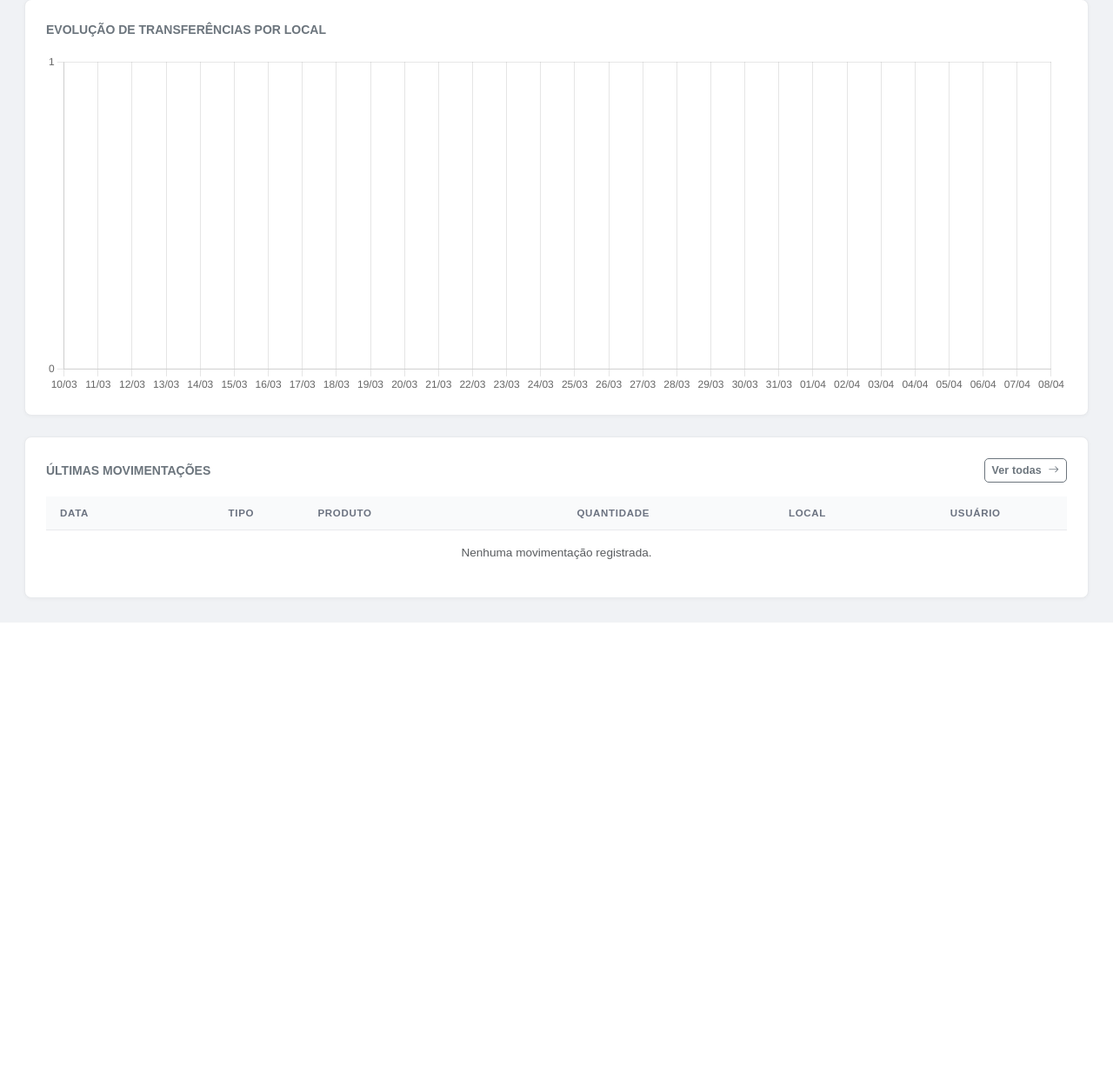
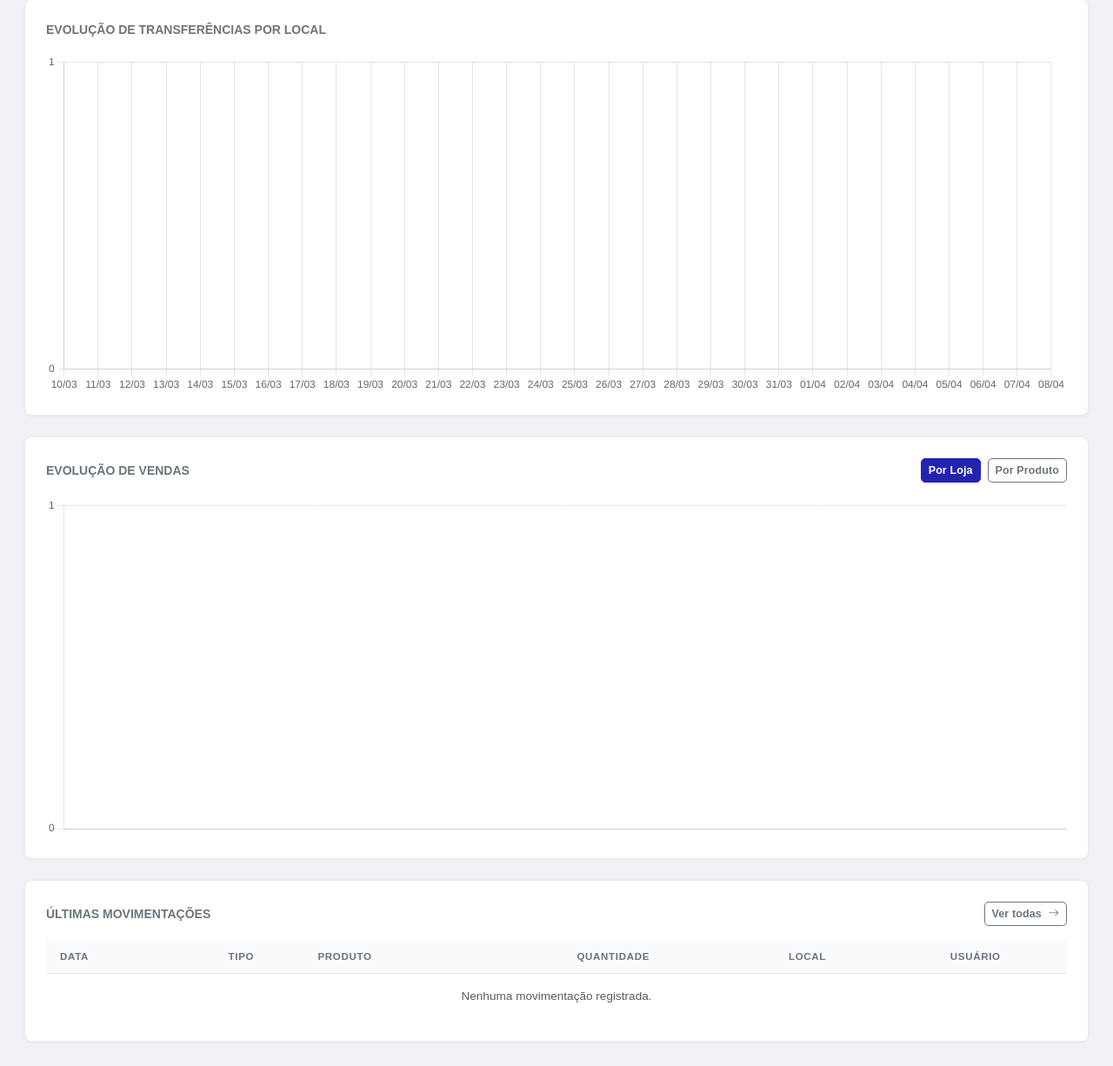
Before and after one commit to decorcril/decolog, a Django app: page / in a window 1280 px wide. Shown: the part 1311-2537 px from the top of the page at 87% size. Before the commit the page ends 2027 px from the top, so only its background shows below. Run offline with Django 5.2, Linux system fonts and the light colour scheme; the visitor is signed in with stand-in values (Sample User, id 1); data comes from the database, SQL or seed files in the repository; data that the repository does not hold is empty.

Commit message:
feat: inclue evolução de vendas por lojas e por produtos

```diff
--- a/core/templates/core/dashboard.html
+++ b/core/templates/core/dashboard.html
@@ -107,7 +107,7 @@
 
 </div>
 
-{# ==================== GRÁFICOS ==================== #}
+{# ==================== GRÁFICOS GERAIS ==================== #}
 <div class="row g-4 mb-4">
 
   {# -- Gráfico de linha -- #}
@@ -132,25 +132,40 @@
 
 </div>
 
-{# ==================== GRÁFICO TRANSFERÊNCIAS (só Gerente/Admin) ==================== #}
-{# is_gerente é calculado na view dashboard e passado como contexto #}
+{# ==================== GRÁFICOS EXCLUSIVOS GERENTE/ADMIN ==================== #}
+{# is_gerente é calculado na view e passado como contexto #}
 {% if is_gerente %}
+
+  {# -- Transferências entre locais -- #}
   <div class="card mb-4">
     <div class="card-body p-4">
       <p class="fw-semibold text-secondary small mb-3">TRANSFERÊNCIAS ENTRE LOCAIS</p>
       <canvas id="graficoTransferencias" height="100"></canvas>
     </div>
   </div>
-{% endif %}
 
-{# ==================== GRÁFICO EVOLUÇÃO POR LOCAL (só Gerente/Admin) ==================== #}
-{% if is_gerente %}
+  {# -- Evolução de transferências por local -- #}
   <div class="card mb-4">
     <div class="card-body p-4">
       <p class="fw-semibold text-secondary small mb-3">EVOLUÇÃO DE TRANSFERÊNCIAS POR LOCAL</p>
       <canvas id="graficoTransferenciasPorLocal" height="100"></canvas>
     </div>
   </div>
+
+  {# -- Vendas por loja ou por produto -- #}
+  <div class="card mb-4">
+    <div class="card-body p-4">
+      <div class="d-flex justify-content-between align-items-center mb-3">
+        <p class="fw-semibold text-secondary small mb-0">EVOLUÇÃO DE VENDAS</p>
+        <div class="d-flex gap-2">
+          <button class="btn btn-sm btn-primary" id="btn-por-loja">Por Loja</button>
+          <button class="btn btn-sm btn-outline-secondary" id="btn-por-produto">Por Produto</button>
+        </div>
+      </div>
+      <canvas id="graficoVendas" height="100"></canvas>
+    </div>
+  </div>
+
 {% endif %}
 
 {# ==================== ÚLTIMAS MOVIMENTAÇÕES ==================== #}
@@ -221,6 +236,8 @@
   data-transferencias-count='{{ transferencias_count_data|safe }}'
   data-transferencias-volume='{{ transferencias_volume_data|safe }}'
   data-transferencias-por-local='{{ transferencias_por_local|safe }}'
+  data-saidas-por-local='{{ saidas_por_local|safe }}'
+  data-saidas-por-produto='{{ saidas_por_produto|safe }}'
   data-is-gerente='{% if is_gerente %}true{% else %}false{% endif %}'>
 </script>
 <script src="{% static 'js/dashboard.js' %}"></script>
--- a/core/views/dashboard.py
+++ b/core/views/dashboard.py
@@ -21,9 +21,10 @@ def dashboard(request):
 
     data_inicio = timezone.now() - timedelta(days=dias)
 
-    # ── Indicadores gerais ──
-    # Para adicionar novos indicadores, crie uma query aqui
-    # e passe no return render abaixo
+    # ══════════════════════════════════════════════════
+    # INDICADORES GERAIS
+    # Para adicionar novos: crie a query e passe no return render
+    # ══════════════════════════════════════════════════
     total_produtos = Produto.objects.filter(ativo=True).count()
     total_itens_estoque = Estoque.objects.filter(quantidade__gt=0).count()
     total_criticos = Estoque.objects.filter(
@@ -36,13 +37,17 @@ def dashboard(request):
         quantidade__lte=F('estoque_minimo') * 2
     ).count()
 
-    # ── Gera lista de dias do período ──
+    # ══════════════════════════════════════════════════
+    # EIXO DE DATAS
+    # Lista de dias do período selecionado
+    # ══════════════════════════════════════════════════
     dias_labels = []
     for i in range(dias):
         dia = (data_inicio + timedelta(days=i+1)).date()
         dias_labels.append(dia.strftime('%d/%m'))
 
-    # ── Dados para gráficos ──
+    # ══════════════════════════════════════════════════
+    # GRÁFICOS — ENTRADAS E SAÍDAS POR DIA
     # Para adicionar novos gráficos:
     # 1. Crie a query aqui
     # 2. Monte o dict com strftime('%d/%m') como chave
@@ -50,8 +55,9 @@ def dashboard(request):
     # 4. Passe no return render com json.dumps()
     # 5. Adicione data-atributo no <script id="dashboard-data"> no template
     # 6. Leia e renderize no dashboard.js
+    # ══════════════════════════════════════════════════
 
-    # Entradas
+    # Entradas por dia
     entradas = Movimentacao.objects.filter(
         tipo=Movimentacao.TIPO_ENTRADA,
         data_hora__gte=data_inicio
@@ -61,7 +67,7 @@ def dashboard(request):
     entradas_dict = {e['dia'].strftime('%d/%m'): e['total'] for e in entradas}
     entradas_data = [entradas_dict.get(d, 0) for d in dias_labels]
 
-    # Saídas
+    # Saídas por dia
     saidas = Movimentacao.objects.filter(
         tipo=Movimentacao.TIPO_SAIDA,
         data_hora__gte=data_inicio
@@ -71,7 +77,11 @@ def dashboard(request):
     saidas_dict = {s['dia'].strftime('%d/%m'): s['total'] for s in saidas}
     saidas_data = [saidas_dict.get(d, 0) for d in dias_labels]
 
-    # Transferências (visível só para Gerente/Admin no template)
+    # ══════════════════════════════════════════════════
+    # GRÁFICOS — TRANSFERÊNCIAS (só Gerente/Admin)
+    # ══════════════════════════════════════════════════
+
+    # Transferências totais por dia
     transferencias = Movimentacao.objects.filter(
         tipo=Movimentacao.TIPO_TRANSFERENCIA,
         data_hora__gte=data_inicio
@@ -84,7 +94,7 @@ def dashboard(request):
     transferencias_count_data = [transferencias_count_dict.get(d, 0) for d in dias_labels]
     transferencias_volume_data = [transferencias_volume_dict.get(d, 0) for d in dias_labels]
 
-    # Transferências por local (visível só para Gerente/Admin no template)
+    # Transferências por local (origem e destino)
     transferencias_por_local = {}
     for local in Local.objects.filter(ativo=True):
         saidas_local = Movimentacao.objects.filter(
@@ -110,28 +120,63 @@ def dashboard(request):
             'entradas': [entradas_local_dict.get(d, 0) for d in dias_labels],
         }
 
-    # ── Últimas movimentações ──
-    # Para mostrar mais ou menos itens, altere o [:8] abaixo
+    # ══════════════════════════════════════════════════
+    # GRÁFICOS — VENDAS (só Gerente/Admin)
+    # Soma quantidade vendida (não contagem de registros)
+    # ══════════════════════════════════════════════════
+
+    # Vendas por loja — soma quantidade de itens vendidos
+    saidas_por_local = Movimentacao.objects.filter(
+        tipo=Movimentacao.TIPO_SAIDA,
+        motivo='venda',
+        data_hora__gte=data_inicio
+    ).values('local__nome').annotate(
+        total=Sum('quantidade')
+    ).order_by('-total')
+
+    # Top 10 produtos mais vendidos — soma quantidade de itens vendidos
+    saidas_por_produto = Movimentacao.objects.filter(
+        tipo=Movimentacao.TIPO_SAIDA,
+        motivo='venda',
+        data_hora__gte=data_inicio
+    ).values('produto__nome').annotate(
+        total=Sum('quantidade')
+    ).order_by('-total')[:10]
+
+    # ══════════════════════════════════════════════════
+    # ÚLTIMAS MOVIMENTAÇÕES
+    # Para mostrar mais ou menos itens, altere o [:8]
+    # ══════════════════════════════════════════════════
     ultimas_movimentacoes = Movimentacao.objects.select_related(
         'produto', 'local', 'usuario'
     ).order_by('-data_hora')[:8]
 
     return render(request, 'core/dashboard.html', {
-        # Indicadores
+        # ── Indicadores ──
         'total_produtos': total_produtos,
         'total_itens_estoque': total_itens_estoque,
         'total_criticos': total_criticos,
         'total_alerta': total_alerta,
-        # Gráficos
+        # ── Gráficos gerais ──
         'dias_labels': json.dumps(dias_labels),
         'entradas_data': json.dumps(entradas_data),
         'saidas_data': json.dumps(saidas_data),
+        # ── Gráficos transferências ──
         'transferencias_count_data': json.dumps(transferencias_count_data),
         'transferencias_volume_data': json.dumps(transferencias_volume_data),
         'transferencias_por_local': json.dumps(transferencias_por_local),
-        # Tabela
+        # ── Gráficos vendas ──
+        'saidas_por_local': json.dumps({
+            'labels': [s['local__nome'] for s in saidas_por_local],
+            'data': [float(s['total']) for s in saidas_por_local],
+        }),
+        'saidas_por_produto': json.dumps({
+            'labels': [s['produto__nome'] for s in saidas_por_produto],
+            'data': [float(s['total']) for s in saidas_por_produto],
+        }),
+        # ── Tabela ──
         'ultimas_movimentacoes': ultimas_movimentacoes,
-        # Permissões
+        # ── Controles ──
         'periodo': periodo,
         'is_gerente': request.user.is_staff or request.user.groups.filter(name='Gerente').exists(),
     })
--- a/static/js/dashboard.js
+++ b/static/js/dashboard.js
@@ -11,13 +11,13 @@ document.addEventListener('DOMContentLoaded', () => {
   // ══════════════════════════════════════════════════
   const el = document.getElementById('dashboard-data');
 
-  const labels = JSON.parse(el.dataset.labels);                             // Datas do período
-  const entradas = JSON.parse(el.dataset.entradas);                         // Qtd entradas por dia
-  const saidas = JSON.parse(el.dataset.saidas);                             // Qtd saídas por dia
-  const transferenciasCount = JSON.parse(el.dataset.transferenciasCount);   // Qtd transferências por dia
-  const transferenciasVolume = JSON.parse(el.dataset.transferenciasVolume); // Volume transferido por dia
+  const labels              = JSON.parse(el.dataset.labels);                    // Datas do período
+  const entradas            = JSON.parse(el.dataset.entradas);                  // Qtd entradas por dia
+  const saidas              = JSON.parse(el.dataset.saidas);                    // Qtd saídas por dia
+  const transferenciasCount = JSON.parse(el.dataset.transferenciasCount);       // Qtd transferências por dia
+  const transferenciasVolume= JSON.parse(el.dataset.transferenciasVolume);      // Volume transferido por dia
   const transferenciasporLocal = JSON.parse(el.dataset.transferenciasPorLocal); // Transferências por local
-  const isGerente = el.dataset.isGerente === 'true';                        // Se usuário é Gerente/Admin
+  const isGerente           = el.dataset.isGerente === 'true';                  // Se usuário é Gerente/Admin
 
 
   // ══════════════════════════════════════════════════
@@ -28,9 +28,7 @@ document.addEventListener('DOMContentLoaded', () => {
   const commonOptions = {
     responsive: true,
     plugins: { legend: { position: 'top' } },
-    scales: {
-      y: { beginAtZero: true, ticks: { stepSize: 1 } }
-    }
+    scales: { y: { beginAtZero: true, ticks: { stepSize: 1 } } }
   };
 
 
@@ -192,6 +190,53 @@ document.addEventListener('DOMContentLoaded', () => {
       });
     }
 
+    // ── GRÁFICO 5 — BARRAS: Vendas por loja ou por produto ──
+    // Seletor alterna entre as duas visões sem recarregar a página
+    if (document.getElementById('graficoVendas')) {
+
+      const saidasPorLocal   = JSON.parse(el.dataset.saidasPorLocal);
+      const saidasPorProduto = JSON.parse(el.dataset.saidasPorProduto);
+
+      const graficoVendas = new Chart(document.getElementById('graficoVendas'), {
+        type: 'bar',
+        data: {
+          labels: saidasPorLocal.labels,
+          datasets: [{
+            label: 'Vendas por Loja',
+            data: saidasPorLocal.data,
+            backgroundColor: 'rgba(36,34,177,0.7)',
+            borderRadius: 6,
+          }]
+        },
+        options: {
+          responsive: true,
+          plugins: { legend: { display: false } },
+          scales: { y: { beginAtZero: true, ticks: { stepSize: 1 } } }
+        }
+      });
+
+      // Alterna para visão por loja
+      document.getElementById('btn-por-loja').addEventListener('click', () => {
+        graficoVendas.data.labels = saidasPorLocal.labels;
+        graficoVendas.data.datasets[0].data = saidasPorLocal.data;
+        graficoVendas.data.datasets[0].label = 'Vendas por Loja';
+        graficoVendas.update();
+        document.getElementById('btn-por-loja').className = 'btn btn-sm btn-primary';
+        document.getElementById('btn-por-produto').className = 'btn btn-sm btn-outline-secondary';
+      });
+
+      // Alterna para visão por produto
+      document.getElementById('btn-por-produto').addEventListener('click', () => {
+        graficoVendas.data.labels = saidasPorProduto.labels;
+        graficoVendas.data.datasets[0].data = saidasPorProduto.data;
+        graficoVendas.data.datasets[0].label = 'Vendas por Produto';
+        graficoVendas.update();
+        document.getElementById('btn-por-produto').className = 'btn btn-sm btn-primary';
+        document.getElementById('btn-por-loja').className = 'btn btn-sm btn-outline-secondary';
+      });
+
+    }
+
   } // fim if isGerente
 
-});
+}); // fim DOMContentLoaded
```
Lines whose indentation alone changed are shown as unchanged.
